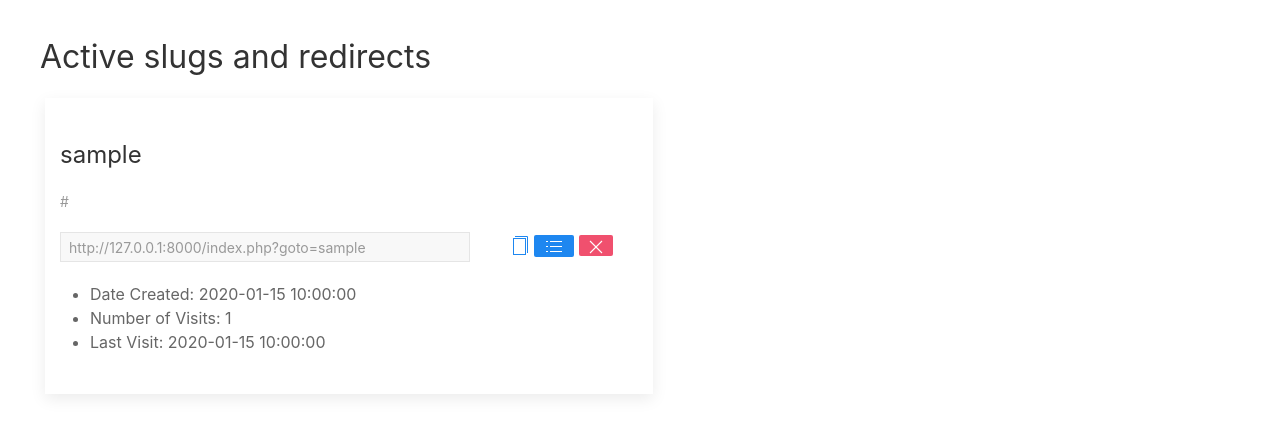
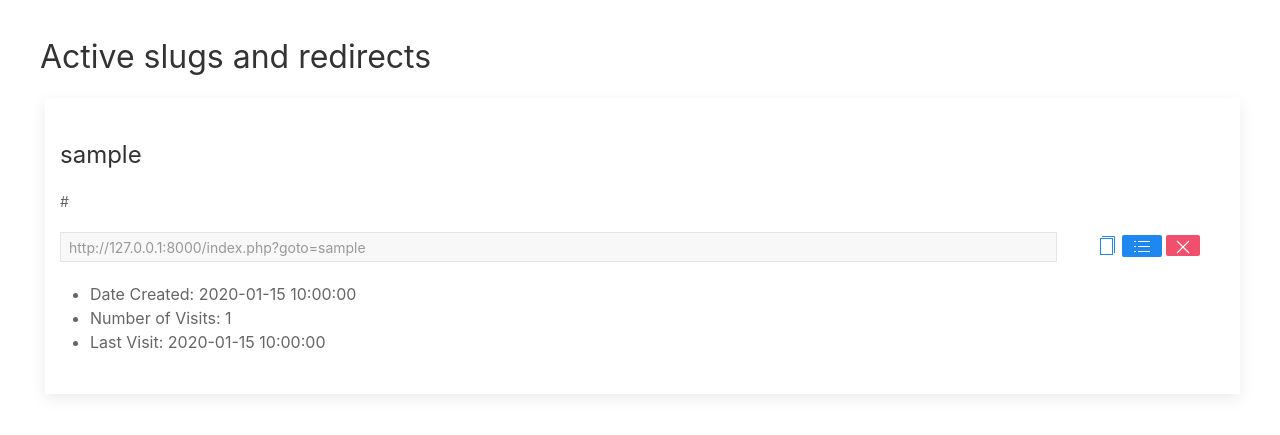
Before and after one commit to zjrohrbach/link-shortener, a PHP site: page / in a window 1280 px wide. Shown: the part 166-601 px from the top of the page. Run offline with PHP 8.4, Linux system fonts and the light colour scheme; tables that the repository leaves empty or names only in its code hold one stand-in row (values such as "Sample post"); some libraries are stand-ins or nearby versions.

Commit message:
reformatting of redirect url

```diff
--- a/index.php
+++ b/index.php
@@ -141,7 +141,7 @@ session_start();
 
           $array = array();
 
-          while ( $row = mysqli_fetch_array( $result ) ) {
+          while ( $row = mysqli_fetcgih_array( $result ) ) {
               $slug = $row['slug'];
               $url = $row['url'];
               $date_created = $row['date_created'];
@@ -207,7 +207,7 @@ session_start();
 
       <h2>Active slugs and redirects</h2>
 
-      <div class="uk-grid-small uk-child-width-1-2@m" uk-grid>
+      <div class="uk-grid-small uk-child-width-1-1" uk-grid>
       <?php
         //pull all the slug-link pairs for display
         $query = '
@@ -221,9 +221,9 @@ session_start();
 
         while ( $row = mysqli_fetch_array( $result ) ) {
           echo '
-          <div class="uk-margin-left uk-margin-bottom uk-card uk-card-body uk-card-default uk-card-hover">
+          <div class="uk-margin-left uk-card uk-card-body uk-card-default uk-card-hover">
             <h3 class="uk-card-title">' . $row['slug'] . '</h3>
-            <p class="uk-text-muted uk-text-small">' . $row['url'] . '</p>
+            <p class="uk-text-small uk-overflow-hidden">' . $row['url'] . '</p>
             <div class="uk-height-match uk-grid">
               <div class="uk-width-expand">
                 <input type="text"
@@ -232,7 +232,7 @@ session_start();
                 value="' . $base_url . $row['slug'] . '"
                 disabled />
               </div>
-              <div class="uk-width-auto uk-margin-remove">
+              <div class="uk-width-auto">
                 <a href="javascript:copyText(\'copy-' . $row['link_id'] . '\')"><span uk-icon="copy"></span></a>
                 <a href="index.php?detail=' . $row['link_id'] . '" class="uk-label"><span uk-icon="list"></span></a>
                 <a href="index.php?delete=' . $row['link_id'] . '" class="uk-label uk-label-danger" uk-close></a>
```
